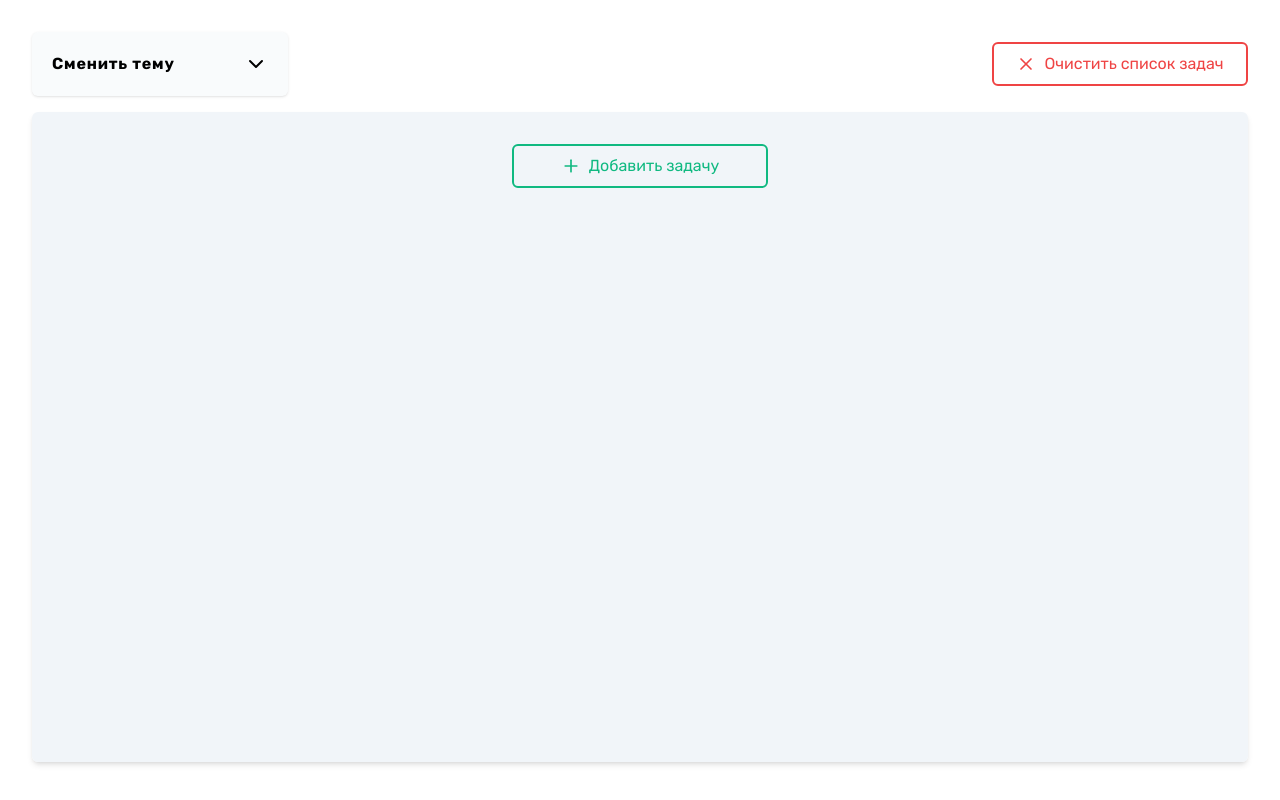
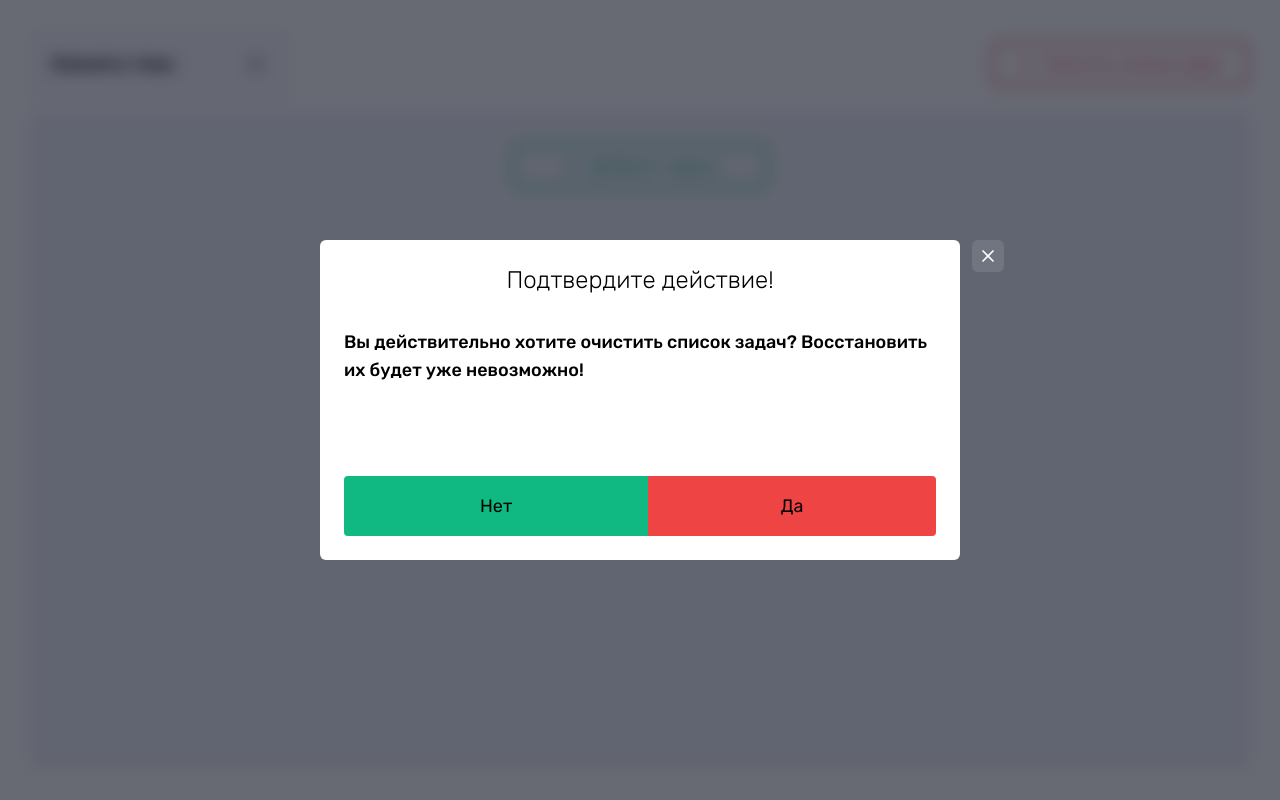
Before and after one commit to boevDev/apricode-test, a React (Vite) app: page / in a window 1280 px wide. Both pictures are taken after a click on the button "Очистить список задач". Built offline with nearby package versions, Linux system fonts and the light colour scheme.

Commit message:
add warning-question modal

```diff
--- a/src/App.tsx
+++ b/src/App.tsx
@@ -6,6 +6,7 @@ import {
   TaskInfo,
   TasksList,
   ThemeSwithcerButton,
+  WarningQuestion,
 } from './components';
 import taskList, { TaskType } from './store/task-list';
 import { useState } from 'react';
@@ -18,7 +19,9 @@ const getSelectedItem = () => {
 };
 
 const App = observer(() => {
-  const [isOpen, setIsOpen] = useState(false);
+  const [isOpenAddTask, setIsOpenAddTask] = useState(false);
+  const [isOpenWarnCleanList, setIsOpenWarnCleanList] = useState(false);
+
   const selectedItem = getSelectedItem();
 
   return (
@@ -27,7 +30,7 @@ const App = observer(() => {
         <ThemeSwithcerButton />
         <button
           className='flex flex-row flex-nowrap justify-center items-center gap-2 border-2 text-red-500 border-red-500 hover:bg-red-500 hover:text-white transition-colors w-full max-w-64 p-2 rounded-md'
-          onClick={() => taskList.clearTaskList()}
+          onClick={() => setIsOpenWarnCleanList(true)}
         >
           <X size={20} />
           Очистить список задач
@@ -51,7 +54,7 @@ const App = observer(() => {
           )}
           <button
             className='flex flex-row flex-nowrap justify-center items-center gap-2 border-2 text-emerald-500 border-emerald-500 hover:bg-emerald-500 hover:text-white transition-colors mt-4 w-full max-w-64 p-2 rounded-md'
-            onClick={() => setIsOpen(true)}
+            onClick={() => setIsOpenAddTask((prev) => !prev)}
           >
             <Plus size={20} />
             Добавить задачу
@@ -59,8 +62,22 @@ const App = observer(() => {
         </div>
         {selectedItem && <TaskInfo task={selectedItem} />}
       </div>
-      <Modal isOpen={isOpen} onClose={() => setIsOpen(false)}>
-        <AddTaskForm onClose={() => setIsOpen(false)} />
+
+      <Modal isOpen={isOpenAddTask} onClose={() => setIsOpenAddTask(false)}>
+        <AddTaskForm onClose={() => setIsOpenAddTask(false)} />
+      </Modal>
+
+      <Modal
+        isOpen={isOpenWarnCleanList}
+        onClose={() => setIsOpenWarnCleanList(false)}
+      >
+        <WarningQuestion
+          onConfirm={() => taskList.clearTaskList()}
+          onClose={() => setIsOpenWarnCleanList(false)}
+        >
+          Вы действительно хотите очистить список задач? Восстановить их будет
+          уже невозможно!
+        </WarningQuestion>
       </Modal>
       <div id='modal'></div>
     </div>
--- a/src/components/index.ts
+++ b/src/components/index.ts
@@ -4,3 +4,4 @@ export { Modal } from './modal/modal';
 export { AddTaskForm } from './add-task-form/add-task-form';
 export { ThemeSwithcerButton } from './theme-switcher-button/theme-switcher-button';
 export { TaskInfo } from './task-info/task-info';
+export { WarningQuestion } from './warning-question/warning-question';
--- a/src/components/modal/modal.tsx
+++ b/src/components/modal/modal.tsx
@@ -30,7 +30,7 @@ export const Modal: React.FC<Props> = ({
     >
       <div
         data-id='modal'
-        className='bg-white dark:bg-slate-800 rounded-md m-auto min-h-[320px] h-auto w-full max-w-[640px] relative p-6'
+        className='flex flex-col justify-between bg-white dark:bg-slate-800 rounded-md m-auto min-h-[320px] h-auto w-full max-w-[640px] relative p-6'
       >
         {children}
         <button
--- a/src/components/task-info/task-info.tsx
+++ b/src/components/task-info/task-info.tsx
@@ -1,12 +1,16 @@
-import React from 'react';
+import React, { useState } from 'react';
 import { Pencil, X } from 'lucide-react';
 import taskList, { TaskType } from '../../store/task-list';
+import { Modal } from '../modal/modal';
+import { WarningQuestion } from '../warning-question/warning-question';
 
 interface Props {
   task: TaskType;
 }
 
 export const TaskInfo: React.FC<Props> = ({ task }) => {
+  const [isOpenWarnDeleteTask, setIsOpenWarnDeleteTask] = useState(false);
+
   return (
     <div className='flex flex-1 flex-col justify-start bg-slate-200 rounded-e-md p-4 relative dark:bg-slate-700'>
       <div className='flex flex-row justify-center'>
@@ -22,7 +26,7 @@ export const TaskInfo: React.FC<Props> = ({ task }) => {
           Редактировать задачу
         </button>
         <button
-          onClick={() => taskList.deleteTask(task.id)}
+          onClick={() => setIsOpenWarnDeleteTask(true)}
           className='flex flex-row flex-nowrap
               gap-2 items-center justify-center
             bg-red-500 hover:bg-red-600
@@ -33,6 +37,18 @@ export const TaskInfo: React.FC<Props> = ({ task }) => {
           Удалить задачу
         </button>
       </div>
+      <Modal
+        isOpen={isOpenWarnDeleteTask}
+        onClose={() => setIsOpenWarnDeleteTask(false)}
+      >
+        <WarningQuestion
+          onConfirm={() => taskList.deleteTask(task.id)}
+          onClose={() => setIsOpenWarnDeleteTask(false)}
+        >
+          Вы действительно хотите удалить задачу: "{task.title}"? Восстановить
+          её будет уже невозможно!
+        </WarningQuestion>
+      </Modal>
       <div className='overflow-y-auto mt-2 rounded-2xl'>{task.description}</div>
     </div>
   );
--- /dev/null
+++ b/src/components/warning-question/warning-question.tsx
@@ -0,0 +1,42 @@
+import React from 'react';
+
+interface Props {
+  children: React.ReactNode;
+  onClose: () => void;
+  onConfirm: () => void;
+}
+
+export const WarningQuestion: React.FC<Props> = ({
+  children,
+  onClose,
+  onConfirm,
+}) => {
+  return (
+    <>
+      <div className='flex flex-col gap-8'>
+        <h2 className='text-center font-light text-2xl'>
+          Подтвердите действие!
+        </h2>
+        <p className='font-medium text-lg'>{children}</p>
+      </div>
+
+      <div className='flex flex-row justify-between text-lg'>
+        <button
+          className='bg-emerald-500 hover:bg-emerald-600 transition-colors w-full p-4 rounded-s'
+          onClick={() => onClose()}
+        >
+          Нет
+        </button>
+        <button
+          className='bg-red-500 hover:bg-red-600 transition-colors w-full rounded-e'
+          onClick={() => {
+            onConfirm();
+            onClose();
+          }}
+        >
+          Да
+        </button>
+      </div>
+    </>
+  );
+};
```
